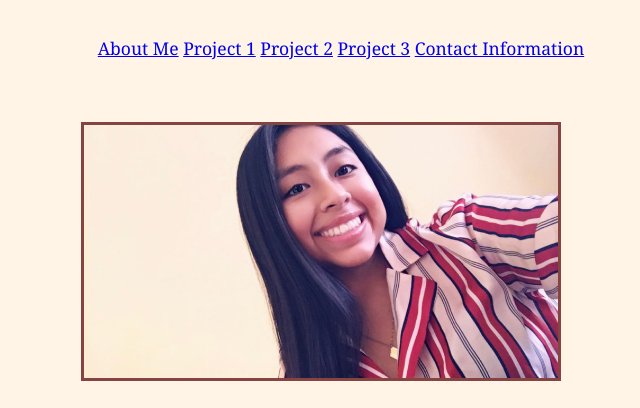
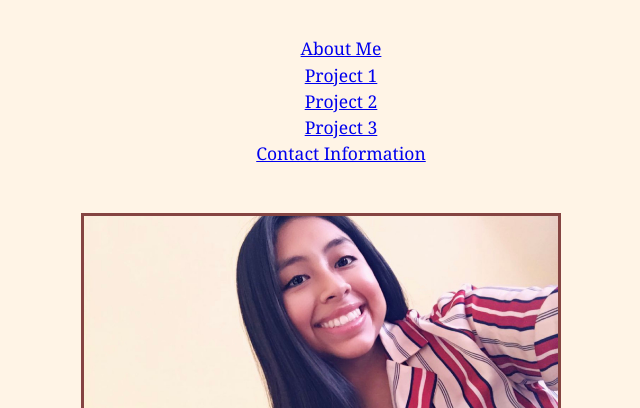
Before and after one commit to yoselynperalta/HW-2, a plain HTML site: page index.html in a window 1280 px wide. Shown: the part 117-525 px from the top of the page, without its empty margins (319-959 px from the left). Drawn offline with Linux system fonts and the light colour scheme.

Commit message:
fixed nav bar linking and removed bullet points from ul

```diff
--- a/index.html
+++ b/index.html
@@ -12,11 +12,11 @@
     <h1 class="page-title">Yoselyn Peralta</h1>
     <nav class="topnav">
         <ul>
-        <a class="active" href="#AboutMe">About Me</a>
-        <a class="active" href="#project1">Project 1</a>
-        <a class="active" href="#project2">Project 2</a>
-        <a class="active" href="#project3">Project 3</a>
-        <a class="active" href="#Contact Information">Contact Information</a>
+        <li><a href="#about-Me">About Me</a></li>
+        <li><a  href="#project-1">Project 1</a></li>
+        <li><a href="#project-2">Project 2</a></li>
+        <a  href="#project-3">Project 3</a>
+        <li><a  href="#contact-information">Contact Information</a></li>
 
         </ul>
     </nav>
@@ -28,7 +28,7 @@
 
 <main>
     <section class="row justify-center">
-        <div class="card-column">
+        <div id= "about-me" class="card-column">
             <figure class="card code-card">
                 <h2 class="card-header">About me</h2>
                 <div class="card-body">
@@ -41,7 +41,7 @@
         <div class="card-column">
             <figure class="card code-card">
                 <h2 class="card-header">Project 1</h2>
-                <div class="card-body">
+                <div id= "project-1" class="card-body">
                     <p> For my first assignment I was given a started code and with the code I needed to implement semantic HTML elements. I needed to make sure the elements
                         followed logical structure. Add a consice and descriptive title. Lastly, having our clients navigation bar functional. Here is the link to my work:
                         <a href="https://yoselynperalta.github.io/HW-1/">HW-1</a></p>
@@ -49,7 +49,7 @@
             </figure>
         </div>
 
-        <div class="card-column">
+        <div id= "project-2" class="card-column">
             <figure class="card code-card">
                 <h2 class="card-header">Project 2</h2>
                 <div class="card-body">
@@ -58,7 +58,7 @@
             </figure>
         </div>
 
-        <div class="card-column">
+        <div id= "project-3" class="card-column">
             <figure class="card code-card">
                 <h2 class="card-header">Project 3</h2>
                 <div class="card-body">
@@ -67,7 +67,7 @@
             </figure>
         </div>
 
-        <div class="card-column">
+        <div id= "contact-information" class="card-column">
             <figure class="card code-card">
                 <h2 class="card-header">Contact Information</h2>
                 <div class="card-body">
--- a/style.css
+++ b/style.css
@@ -25,11 +25,13 @@ header {
     margin: 0 auto;
     padding: 2.5rem;
     text-align: center;
+    list-style-type: none;
 }
 
-.topnav {
+ul {
     text-align: center;
-    margin: 5px;
+    margin: 4px;
+    list-style-type: none;
 
 }
 
```
